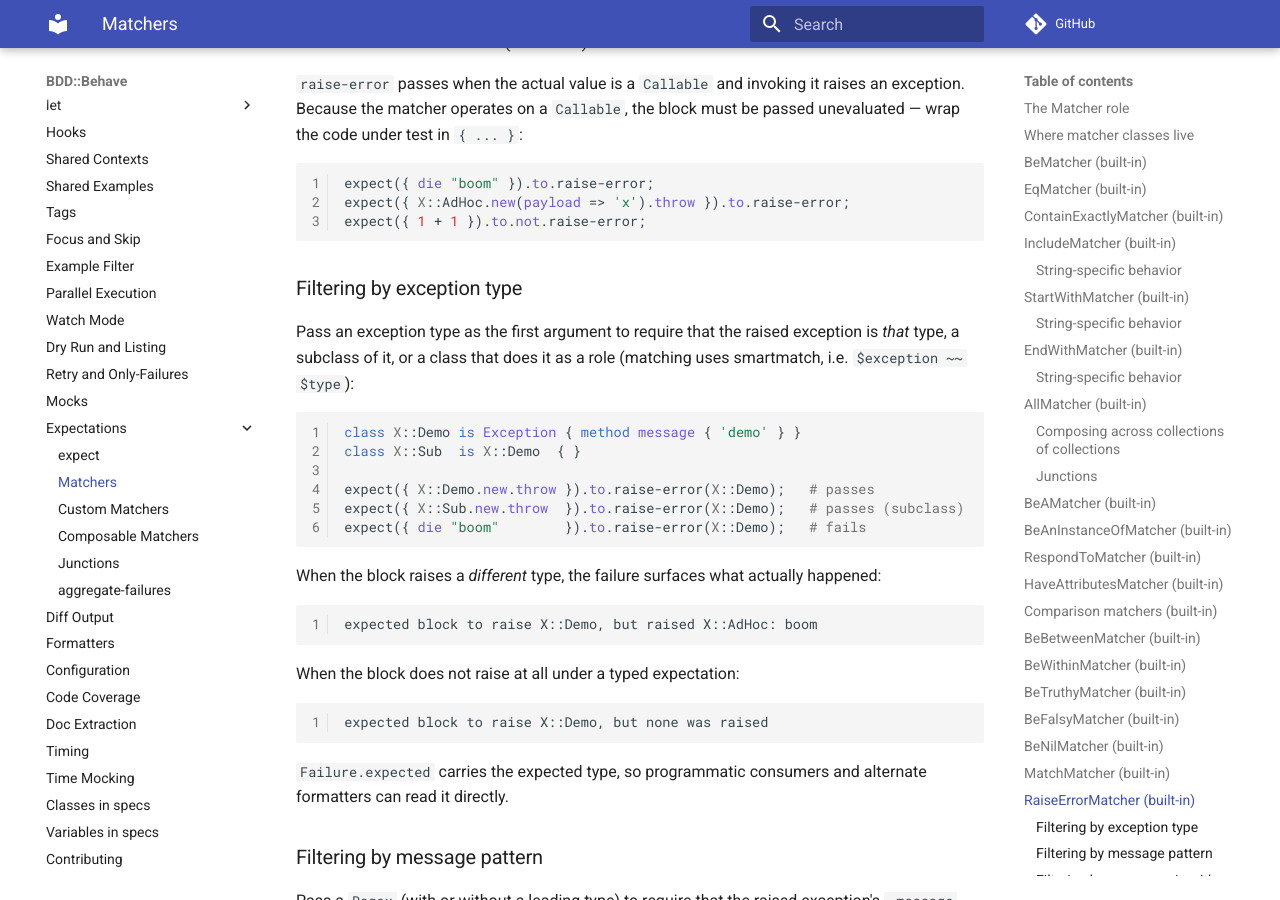
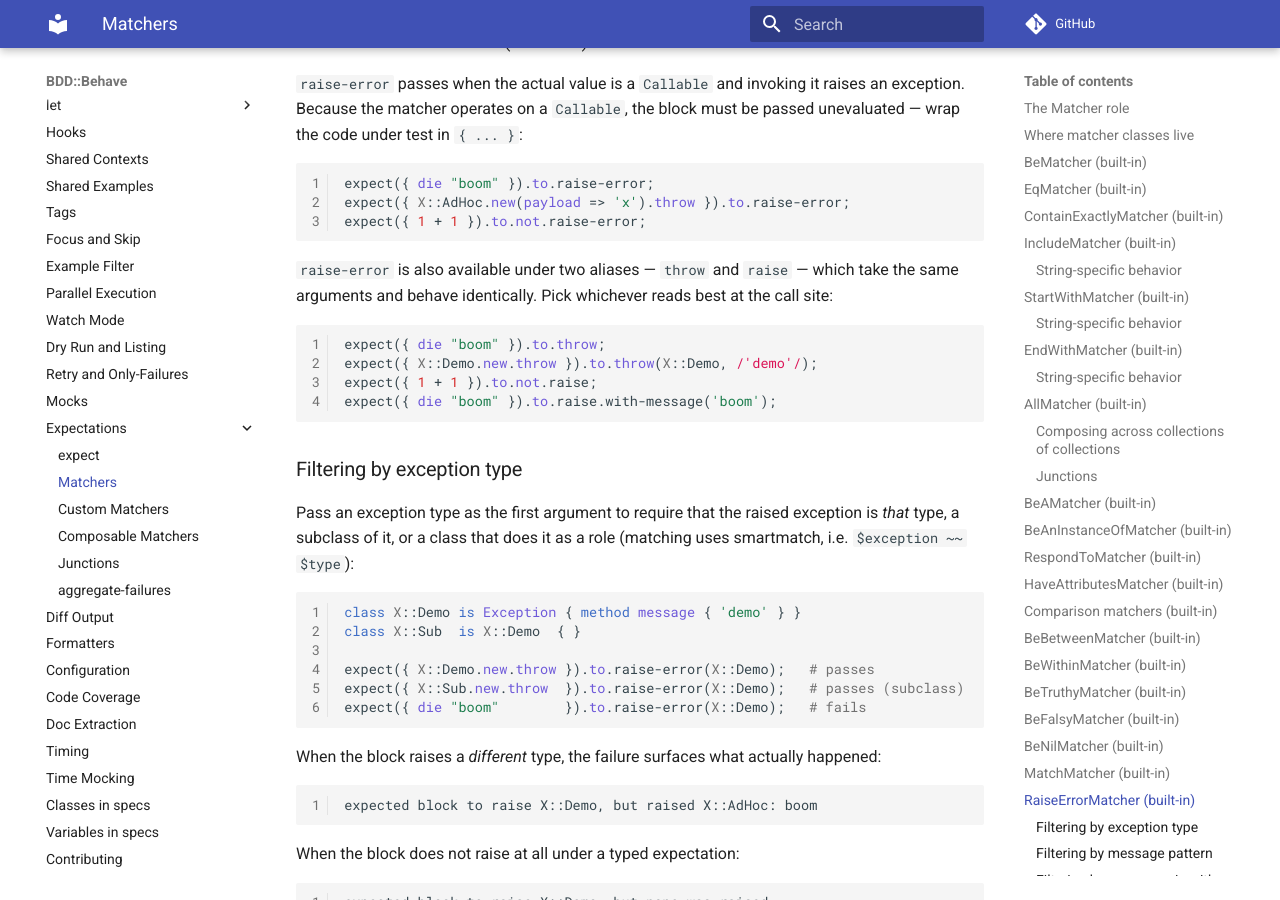
Before and after one commit to gdonald/BDD-Behave, an MkDocs documentation site: the page built from docs-src/docs/expectations/matchers.md, in a window 1280 px wide and 900 px high, scrolled down 17025 px. Built offline with MkDocs 1.6.1 and Material for MkDocs 9.7.7, drawn with Linux system fonts in a browser that asks for light colours; comment, search, counter and statistics services are not loaded; some of the changed text lies outside the part shown.

Commit message:
Add .raise and .throw aliases

````diff
--- a/docs-src/docs/expectations/matchers.md
+++ b/docs-src/docs/expectations/matchers.md
@@ -842,6 +842,17 @@ expect({ X::AdHoc.new(payload => 'x').throw }).to.raise-error;
 expect({ 1 + 1 }).to.not.raise-error;
 ```
 
+`raise-error` is also available under two aliases — `throw` and `raise` —
+which take the same arguments and behave identically. Pick whichever
+reads best at the call site:
+
+```raku
+expect({ die "boom" }).to.throw;
+expect({ X::Demo.new.throw }).to.throw(X::Demo, /'demo'/);
+expect({ 1 + 1 }).to.not.raise;
+expect({ die "boom" }).to.raise.with-message('boom');
+```
+
 ### Filtering by exception type
 
 Pass an exception type as the first argument to require that the raised
````
Also changed, not shown: other parts of docs-src/docs/expectations/matchers.md (+1 -1 lines), 8 other files.
